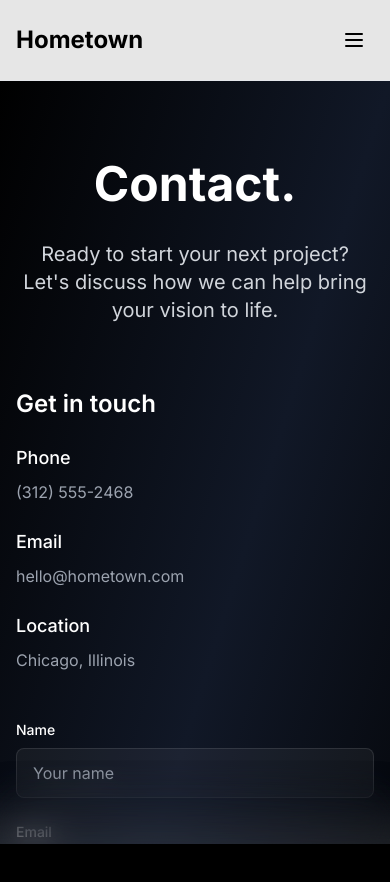
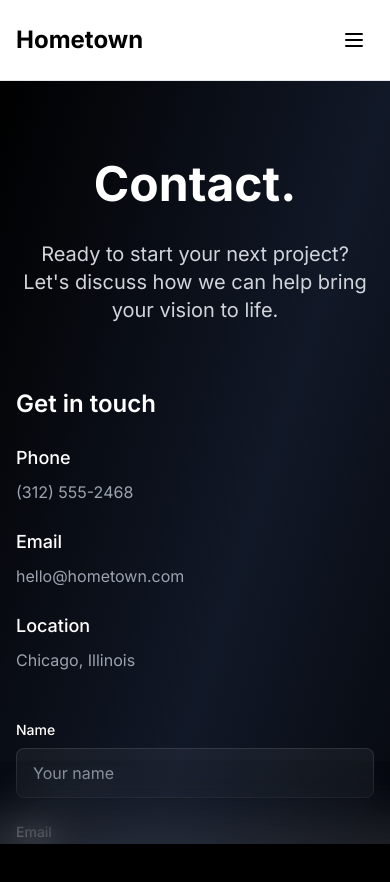
Before and after one commit to krcoffelt/HomeTown3, a Next.js app: page /contact in a window 390 px wide. Shown: the top 882 px of the page. Built offline with nearby package versions, Linux system fonts and the light colour scheme.

Commit message:
style(header): remove translucent/blur; solid white navbar and mobile menu

```diff
--- a/src/components/layout/Header.tsx
+++ b/src/components/layout/Header.tsx
@@ -28,7 +28,7 @@ export default function Header({ currentPage = '/' }: HeaderProps) {
   };
 
   return (
-    <header className={`fixed top-0 left-0 right-0 z-50 transition-all duration-300 bg-white/90 backdrop-blur-sm border-b border-gray-200`} data-qa="site-header">
+    <header className={`fixed top-0 left-0 right-0 z-50 transition-all duration-300 bg-white border-b border-gray-200`} data-qa="site-header">
       <div className="max-w-7xl mx-auto px-4 sm:px-6 lg:px-8">
         <div className="flex items-center justify-between h-20">
           {/* Logo */}
@@ -100,7 +100,7 @@ export default function Header({ currentPage = '/' }: HeaderProps) {
 
         {/* Mobile Menu */}
         {isMobileMenuOpen && (
-          <div id="mobile-menu" className="lg:hidden bg-white/95 backdrop-blur-sm border-t border-gray-200">
+          <div id="mobile-menu" className="lg:hidden bg-white border-t border-gray-200">
             <div className="px-4 py-6 space-y-6">
               {/* Mobile Navigation */}
               <Navigation items={secondaryNavigation} currentPage={currentPage} isMobile={true} />
```
Also changed, not shown: 1 other file (tests, documents, lock files or other folders).
